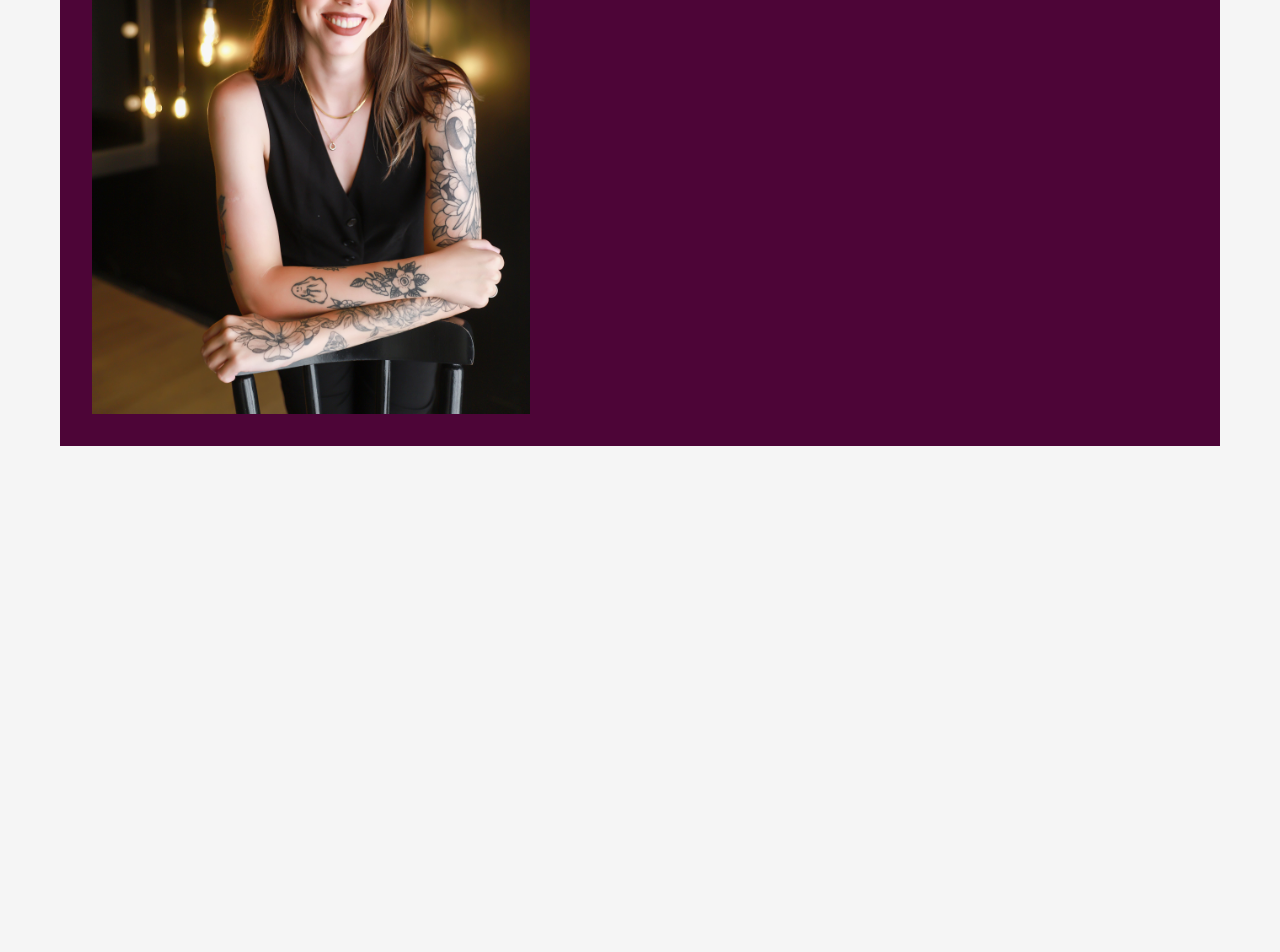
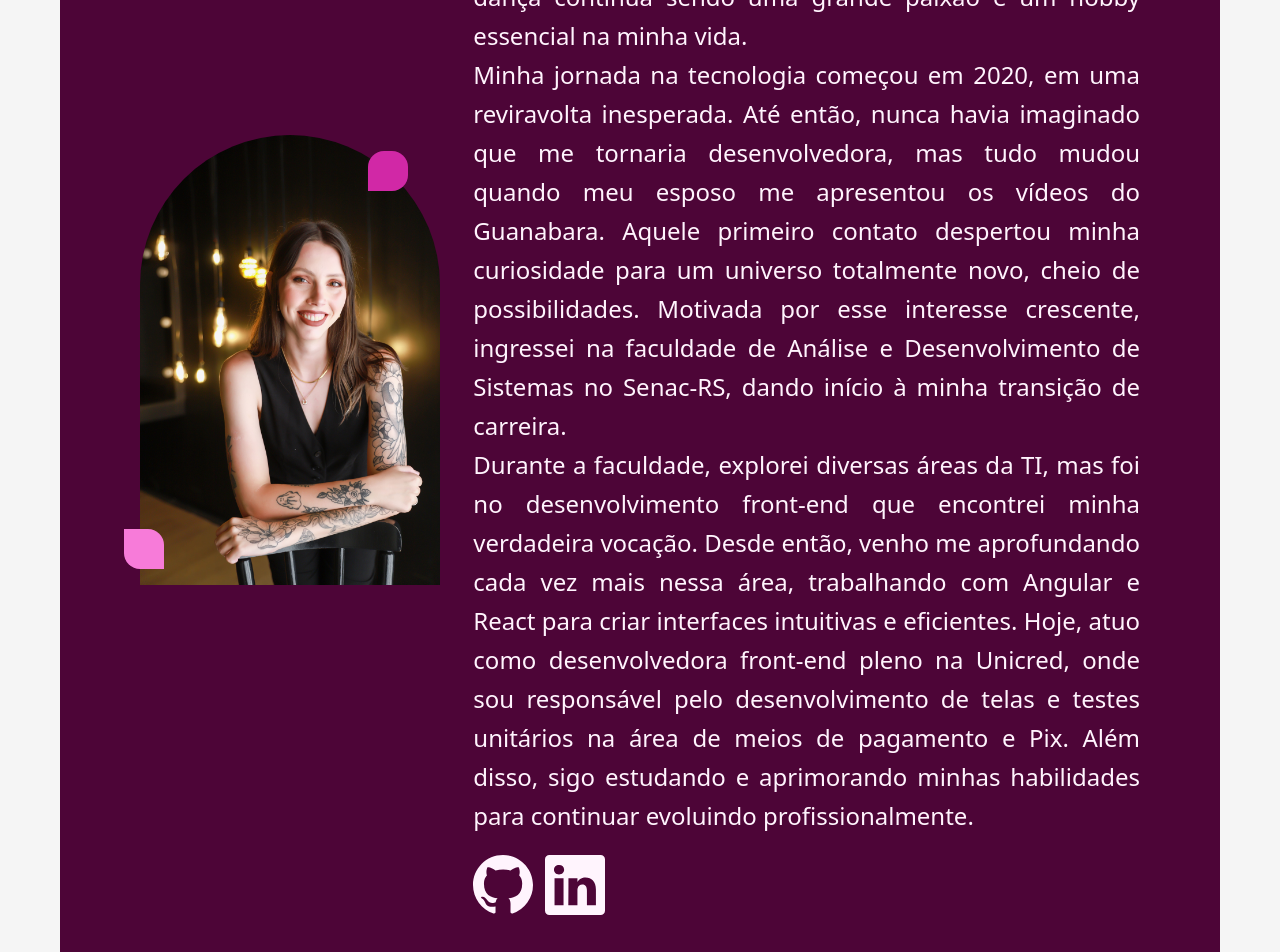
Before and after one commit to wentzpatricia/portfolio, a React (Vite) app: page / in a window 1280 px wide. Shown: the part 1180-2132 px from the top of the page. Before the commit the page ends 1626 px from the top, so only its background shows below. Built offline with nearby package versions, Linux system fonts and the light colour scheme.

Commit message:
feat: adicionanod about

```diff
--- a/src/containers/Header/Header.tsx
+++ b/src/containers/Header/Header.tsx
@@ -34,8 +34,13 @@ const Header = () => {
   }, []);
 
   return (
-    <header className={`fixed top-0 left-0 w-full z-50 transition-all duration-300 ${
-      isScrolled ? "bg-medium-red-violet-200/80 shadow-md" : "bg-transparent"}`}>
+    <header
+      className={`fixed top-0 left-0 w-full z-50 transition-all duration-300 ${
+        isScrolled
+          ? "bg-medium-red-violet-200/80 shadow-md backdrop-blur-sm"
+          : "bg-transparent"
+      }`}
+    >
       <Navbar
         isMobileMenuOpen={isMobileMenuOpen}
         toggleMobileMenu={toggleMobileMenu}
--- a/src/pages/About/About.tsx
+++ b/src/pages/About/About.tsx
@@ -1,14 +1,76 @@
+import Github from "../../../src/assets/icons/github.svg?react";
+import Linkedin from "../../../src/assets/icons/linkedin.svg?react";
+
 const About = () => {
   const img = "../../../src/assets/img/about.jpg";
+
   return (
     <section
       id="about"
-      className="mt-20 p-8 w-full flex flex-wrap  bg-medium-red-violet-950 text-medium-red-violet-50"
+      className="mt-20 md:p-20 p-8 w-full flex flex-wrap justify-between bg-medium-red-violet-950 text-medium-red-violet-50"
     >
-      <figure className=" w-full md:w-2/5 min-w-[300px] min-h-[300px]">
-        <img src={img} alt="imagem de perfil de patricia moraes" />
+      <figure className="w-full mb-9 md:mb-0 md:w-3/12 min-w-[300px] min-h-[300px] flex items-center justify-center">
+        <div className="relative">
+          <img
+            src={img}
+            alt="imagem de perfil de Patricia Moraes"
+            className="rounded-t-full"
+          />
+
+          <div className="absolute top-4 right-8 w-10 h-10 bg-medium-red-violet-600 rounded-t-2xl rounded-br-2xl"></div>
+
+          <div className="absolute bottom-4 -left-4 w-10 h-10 bg-medium-red-violet-400 rounded-tr-2xl rounded-bl-2xl"></div>
+        </div>
       </figure>
-      <div className="w-full md:w-3/5 ">adasd</div>
+
+      <div className="w-full md:w-8/12 md:text-2xl font-normal leading-relaxed text-justify flex flex-col align-middle justify-center">
+        <h2 className="mb-5 md:text-3xl font-extrabold">Um pouco sobre mim</h2>
+        <p>
+          Antes de me tornar desenvolvedora, fui professora de ballet clássico,
+          dedicando minha vida à arte de contar histórias por meio do movimento
+          desde os 11 anos. A dança continua sendo uma grande paixão e um hobby
+          essencial na minha vida.
+        </p>
+        <p>
+          Minha jornada na tecnologia começou em 2020, em uma reviravolta
+          inesperada. Até então, nunca havia imaginado que me tornaria
+          desenvolvedora, mas tudo mudou quando meu esposo me apresentou os
+          vídeos do Guanabara. Aquele primeiro contato despertou minha
+          curiosidade para um universo totalmente novo, cheio de possibilidades.
+          Motivada por esse interesse crescente, ingressei na faculdade de
+          Análise e Desenvolvimento de Sistemas no Senac-RS, dando início à
+          minha transição de carreira.
+        </p>
+        <p>
+          Durante a faculdade, explorei diversas áreas da TI, mas foi no
+          desenvolvimento front-end que encontrei minha verdadeira vocação.
+          Desde então, venho me aprofundando cada vez mais nessa área,
+          trabalhando com Angular e React para criar interfaces intuitivas e
+          eficientes. Hoje, atuo como desenvolvedora front-end pleno na Unicred,
+          onde sou responsável pelo desenvolvimento de telas e testes unitários
+          na área de meios de pagamento e Pix. Além disso, sigo estudando e
+          aprimorando minhas habilidades para continuar evoluindo
+          profissionalmente.
+        </p>
+        <div className="flex mt-5">
+          <a
+            href="https://github.com/wentzpatricia"
+            target="_blank"
+            rel="noopener noreferrer"
+            className="cursor-pointer mr-3 w-10 h-10  md:w-15 md:h-15"
+          >
+            <Github className="w-full h-full" />
+          </a>
+          <a
+            href="https://www.linkedin.com/in/patriciawentzdemoraes"
+            target="_blank"
+            rel="noopener noreferrer"
+            className="cursor-pointer mr-3 w-10 h-10  md:w-15 md:h-15"
+          >
+            <Linkedin className="w-full h-full" />
+          </a>
+        </div>
+      </div>
     </section>
   );
 };
--- a/tailwind.config.ts
+++ b/tailwind.config.ts
@@ -1,21 +1,20 @@
 module.exports = {
-    darkMode: 'class',
+  darkMode: "class",
   theme: {
     extend: {
       animation: {
-            'gradient': 'gradient 30s linear infinite',
-            'rotate-diagonal': 'rotateDiagonal 10s infinite linear',
+        gradient: "gradient 30s linear infinite",
+        "rotate-diagonal": "rotateDiagonal 10s infinite linear",
       },
       keyframes: {
-            'gradient': {
-              to: { 'background-position': '200% center' },
+        gradient: {
+          to: { "background-position": "200% center" },
         },
-            'rotateDiagonal': {
-              '0%': { transform: 'rotate(0deg) translate(20px, -20px)' },
-              '100%': { transform: 'rotate(360deg) translate(20px, -20px)' },
-            },
-
+        rotateDiagonal: {
+          "0%": { transform: "rotate(0deg) translate(20px, -20px)" },
+          "100%": { transform: "rotate(360deg) translate(20px, -20px)" },
         },
       },
     },
-}
+  },
+};
```
Also changed, not shown: src/assets/icons/github.svg (added), src/assets/icons/linkedin.svg (added). Lines whose indentation alone changed are shown as unchanged.
